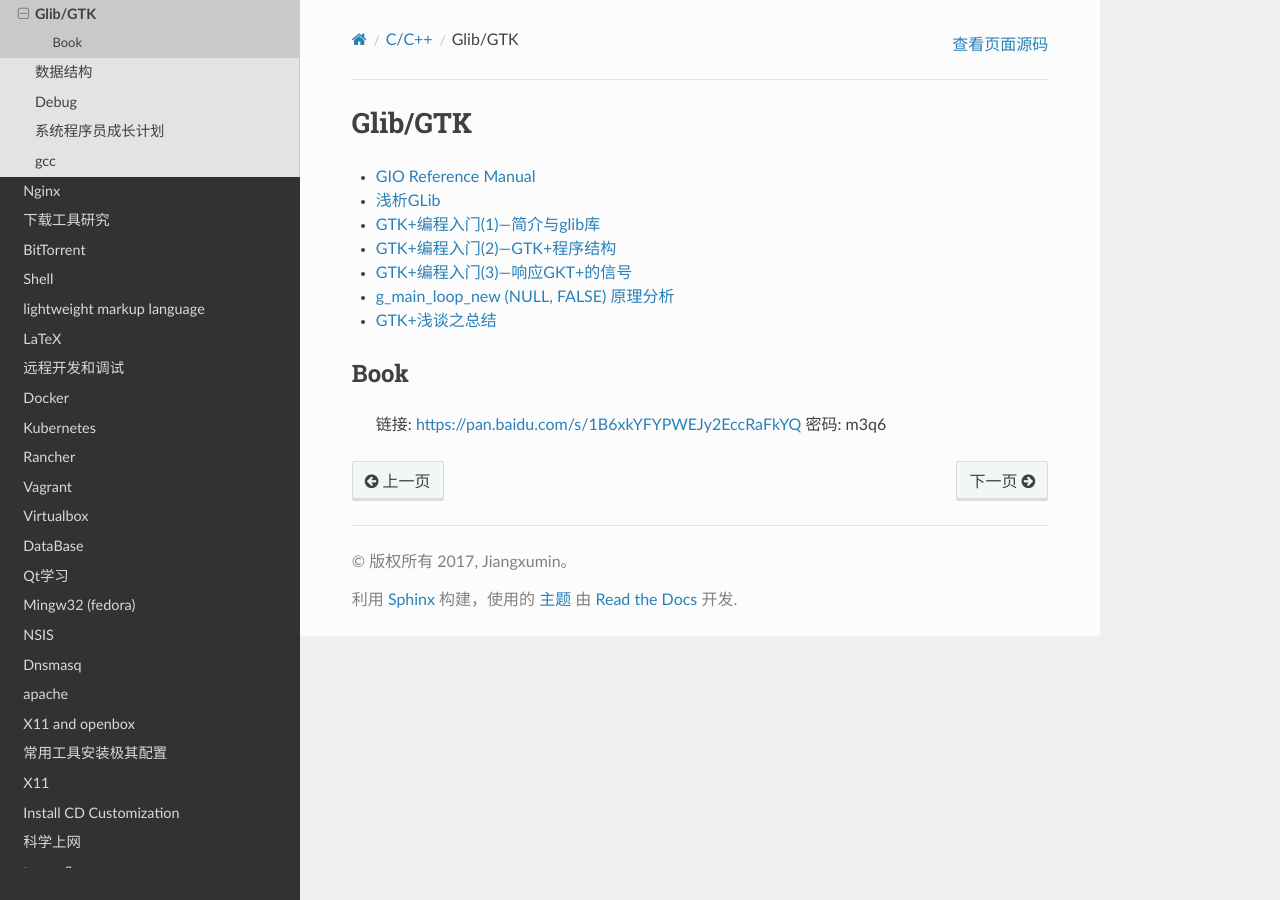
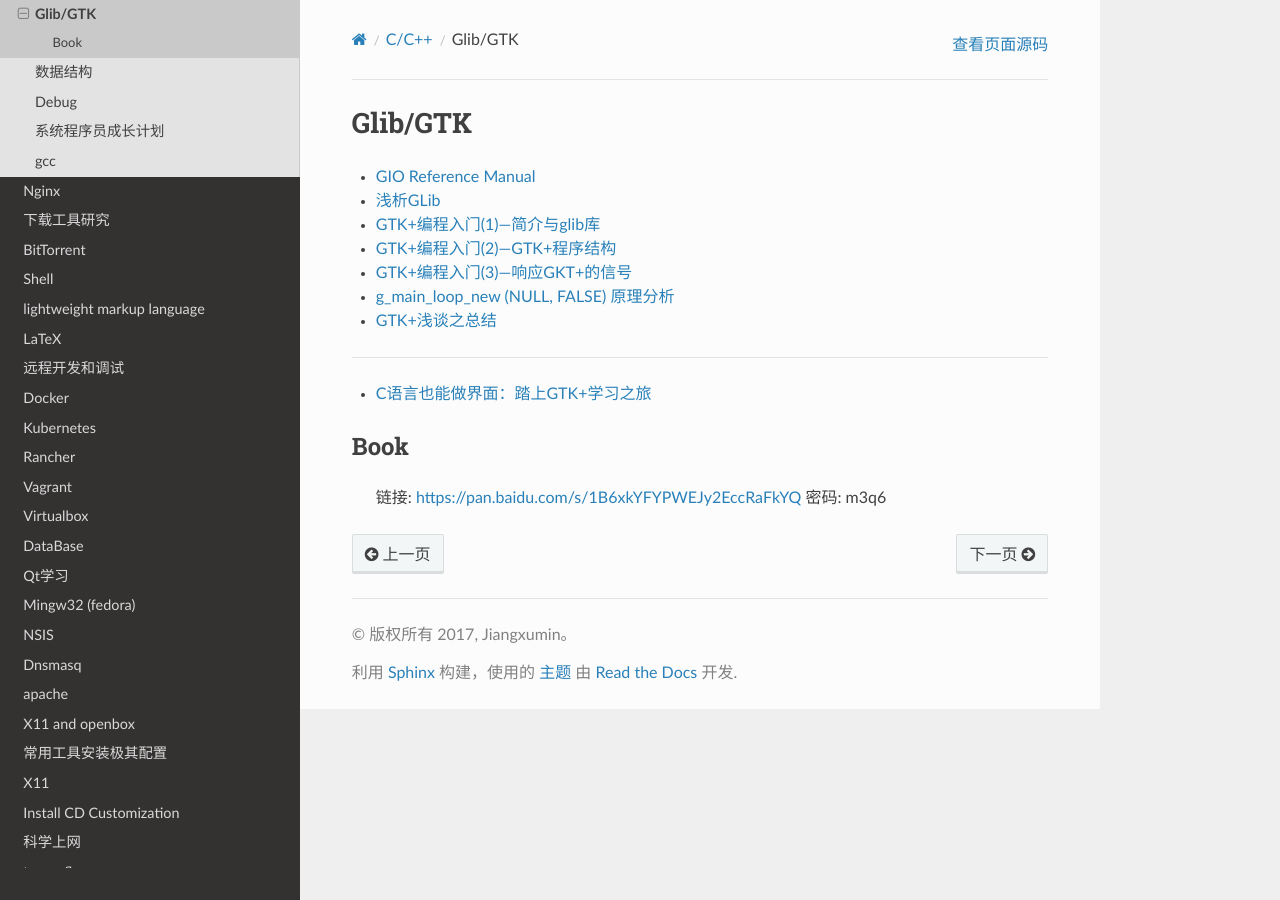
Before and after one commit to my-rds-store/my_space, a Sphinx documentation site: the page built from source/cpp/glib.rst, in a window 1280 px wide. Built offline with Sphinx 7.4.7 and the Read the Docs theme 2.0.0, drawn with Linux system fonts in a browser that asks for light colours.

Commit message:
update ...

```diff
--- a/source/cpp/glib.rst
+++ b/source/cpp/glib.rst
@@ -11,6 +11,10 @@ Glib/GTK
 * `g_main_loop_new (NULL, FALSE) 原理分析 <https://blog.csdn.net/arag2009/article/details/17095361>`_
 * `GTK+浅谈之总结 <https://blog.csdn.net/taiyang1987912/article/details/48174563>`_
 
+------
+
+* `C语言也能做界面：踏上GTK+学习之旅 <https://blog.csdn.net/tennysonsky/article/details/42740865>`_
+
 Book
 =======
 
--- a/source/cpp/index.rst
+++ b/source/cpp/index.rst
@@ -13,6 +13,7 @@ C/C++
    debug
 
 
+
 ************************************************************************
 `系统程序员成长计划 <https://c-language-learn-plan.readthedocs.io>`_
 ************************************************************************
```
